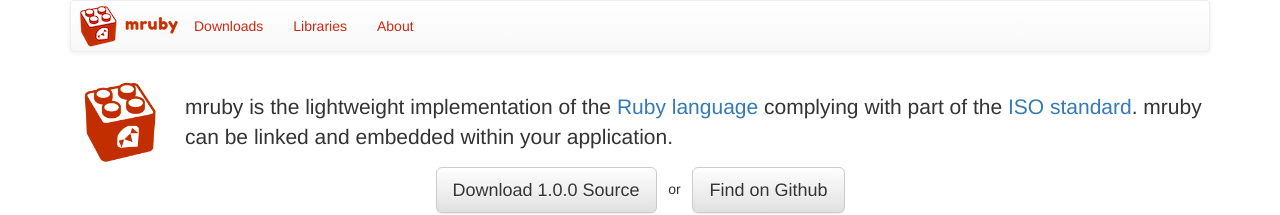
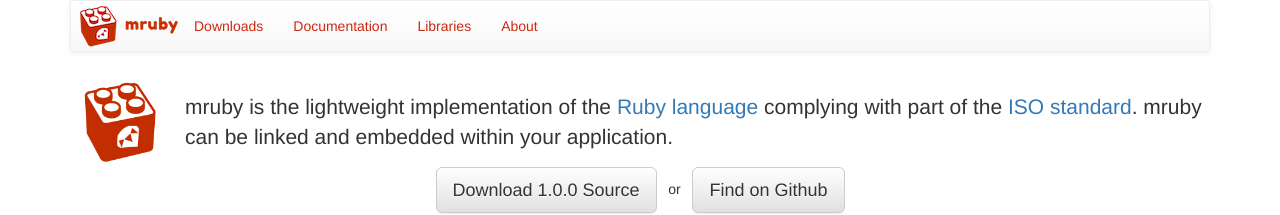
Before and after one commit to mruby/mruby.github.io, a Jekyll site: the page built from index.html, in a window 1280 px wide. Shown: the top 215 px of the page. Built offline with Jekyll 4.4.1, drawn with Linux system fonts in a browser that asks for light colours; nearby versions of some CDN libraries; Markdown is read by kramdown in place of the engine named in the settings.

Commit message:
Add docs to navigation

```diff
--- a/_includes/navigation.html
+++ b/_includes/navigation.html
@@ -7,6 +7,9 @@
                 <ul class="nav navbar-nav">
                   <li>
                     <a href="/downloads">Downloads</a>
+                  </li>
+                  <li>
+                    <a href="/docs">Documentation</a>
                   </li>
                   <li>
                     <a href="/libraries">Libraries</a>
```
